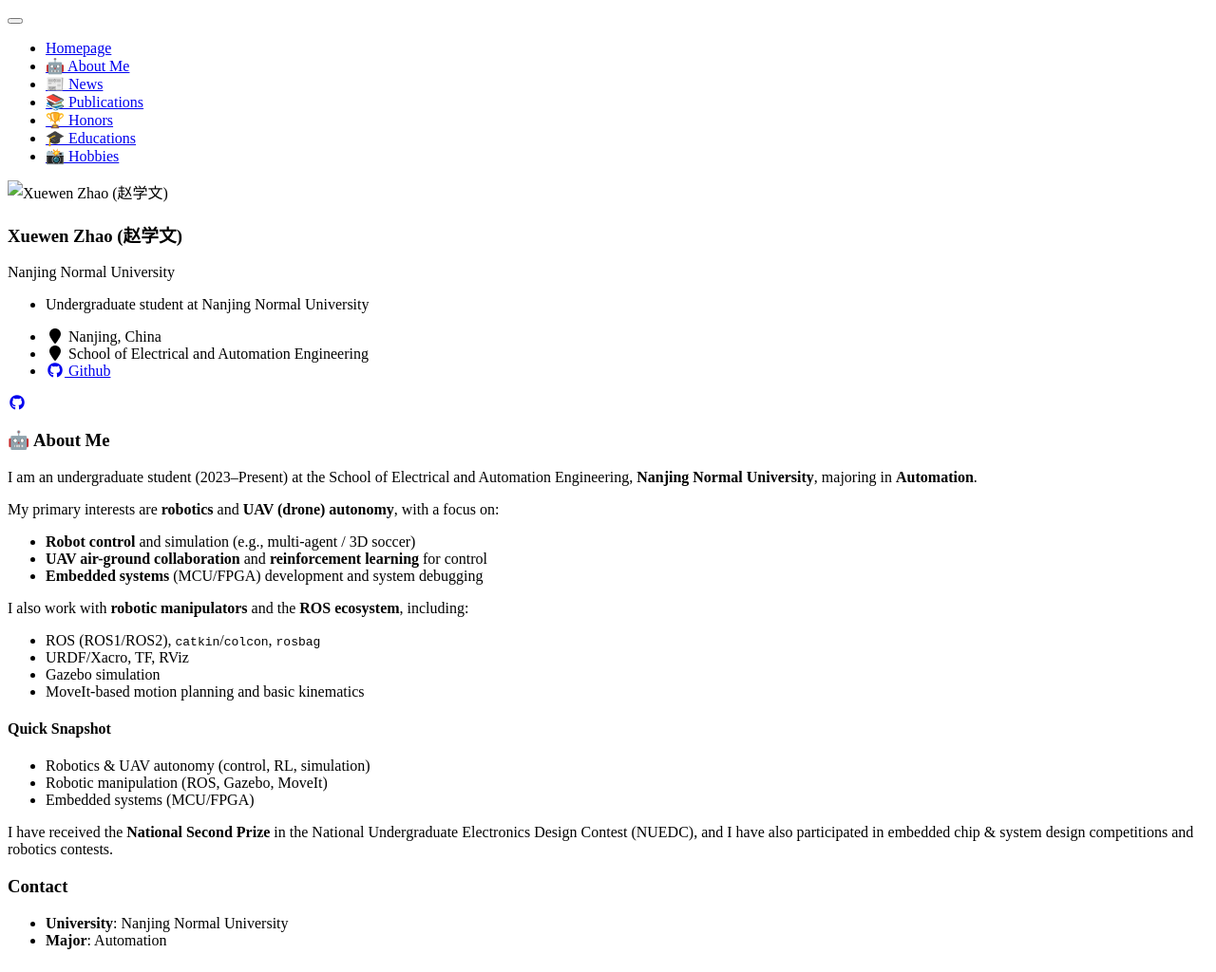
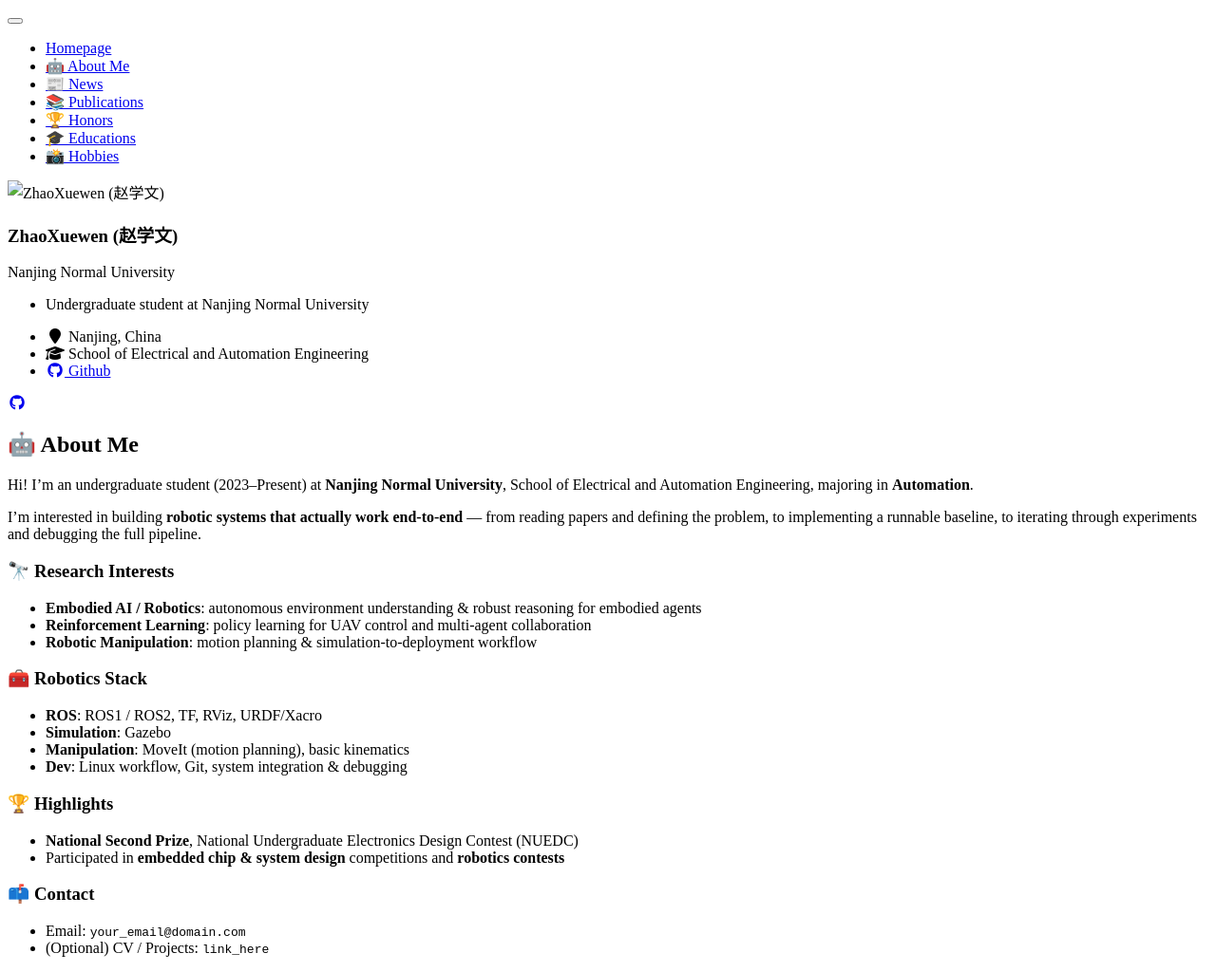
Before and after one commit to 66Leslie/66Leslie.github.io, a Jekyll site: the page built from _pages/about/about-me.md, in a window 1280 px wide. Shown: the whole page at 95% size. Built offline with Jekyll 4.4.1, drawn with Linux system fonts in a browser that asks for light colours; our own code applies the rules of GitHub Pages for plain Markdown files.

Commit message:
info update & google scholar cancel

```diff
--- a/_config.yml
+++ b/_config.yml
@@ -23,7 +23,7 @@ baidu_site_verification  :  # get baidu_site_verification from https://ziyuan.ba
 
 # Site Author
 author:
-  name             : "Xuewen Zhao (赵学文)"
+  name             : "ZhaoXuewen (赵学文)"
   avatar           : "images/profile.jpg"
   bio              : "Nanjing Normal University"
   location         : "Nanjing, China"
--- a/_includes/author-profile.html
+++ b/_includes/author-profile.html
@@ -23,7 +23,7 @@
         <li><i class="fa fa-fw fa-map-marker" aria-hidden="true"></i> {{ author.location }}</li>
       {% endif %}
       {% if author.employer %}
-        <li><i class="fa fa-fw fa-map-marker" aria-hidden="true"></i> {{ author.employer }}</li>
+        <li><i class="fas fa-fw fa-graduation-cap" aria-hidden="true"></i> {{ author.employer }}</li>
       {% endif %}
       {% if author.uri %}
         <li><a href="{{ author.uri }}"><i class="fas fa-fw fa-link" aria-hidden="true"></i> Website</a></li>
--- a/_pages/about/about-me.md
+++ b/_pages/about/about-me.md
@@ -1,29 +1,26 @@
 <span class="anchor" id="about-me"></span>
-# 🤖 About Me
 
-I am an undergraduate student (2023–Present) at the School of Electrical and Automation Engineering, **Nanjing Normal University**, majoring in **Automation**.
+## 🤖 About Me
 
-My primary interests are **robotics** and **UAV (drone) autonomy**, with a focus on:
-* **Robot control** and simulation (e.g., multi-agent / 3D soccer)
-* **UAV air-ground collaboration** and **reinforcement learning** for control
-* **Embedded systems** (MCU/FPGA) development and system debugging
+Hi! I'm an undergraduate student (2023–Present) at **Nanjing Normal University**, School of Electrical and Automation Engineering, majoring in **Automation**.
 
-I also work with **robotic manipulators** and the **ROS ecosystem**, including:
-* ROS (ROS1/ROS2), `catkin`/`colcon`, `rosbag`
-* URDF/Xacro, TF, RViz
-* Gazebo simulation
-* MoveIt-based motion planning and basic kinematics
+I’m interested in building **robotic systems that actually work end-to-end** — from reading papers and defining the problem, to implementing a runnable baseline, to iterating through experiments and debugging the full pipeline.
 
-<div class="notice--info" markdown="1">
-#### Quick Snapshot
-- Robotics & UAV autonomy (control, RL, simulation)
-- Robotic manipulation (ROS, Gazebo, MoveIt)
-- Embedded systems (MCU/FPGA)
-</div>
+### 🔭 Research Interests
+- **Embodied AI / Robotics**: autonomous environment understanding & robust reasoning for embodied agents
+- **Reinforcement Learning**: policy learning for UAV control and multi-agent collaboration
+- **Robotic Manipulation**: motion planning & simulation-to-deployment workflow
 
-I have received the **National Second Prize** in the National Undergraduate Electronics Design Contest (NUEDC), and I have also participated in embedded chip & system design competitions and robotics contests.
+### 🧰 Robotics Stack
+- **ROS**: ROS1 / ROS2, TF, RViz, URDF/Xacro
+- **Simulation**: Gazebo
+- **Manipulation**: MoveIt (motion planning), basic kinematics
+- **Dev**: Linux workflow, Git, system integration & debugging
 
+### 🏆 Highlights
+- **National Second Prize**, National Undergraduate Electronics Design Contest (NUEDC)
+- Participated in **embedded chip & system design** competitions and **robotics contests**
 
-### Contact
-* **University**: Nanjing Normal University
-* **Major**: Automation
+### 📫 Contact
+- Email: `your_email@domain.com`
+- (Optional) CV / Projects: `link_here`
```
Also changed, not shown: _pages/about/honors.md (+1 -5 lines), _pages/about/publications.md (+11 -12 lines), .github/workflows/google_scholar_crawler.yaml.
